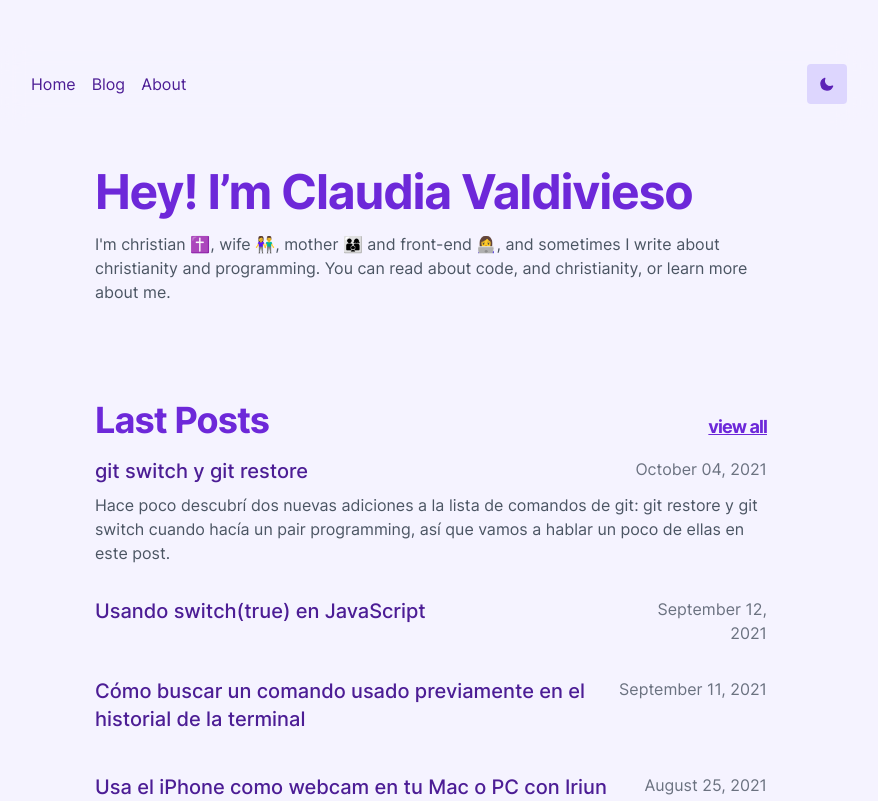
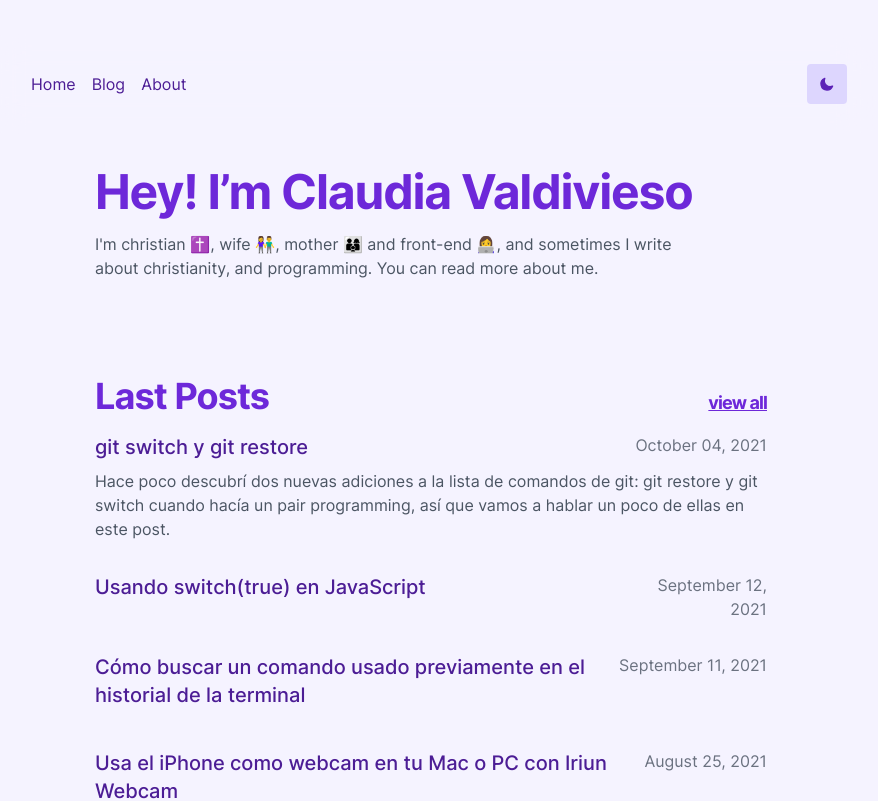
Before and after one commit to lavaldi/lavaldi.com, a Next.js app: page / in a window 1280 px wide. Shown: the top 801 px of the page, without its empty margins (209-1087 px from the left). Built offline with nearby package versions, Linux system fonts and the light colour scheme; what @tailwindcss/typography would draw is missing.

Commit message:
update little bio

```diff
--- a/pages/index.js
+++ b/pages/index.js
@@ -14,15 +14,15 @@ export default function Home({ lastPosts }) {
           Hey! I’m Claudia Valdivieso
         </h1>
         <h2 className="prose text-gray-600 dark:text-gray-400 mb-16">
-          I'm christian ✝️, wife 👫, mother 👨‍👩‍👦 and front-end 👩‍💻, and sometimes I write about christianity and programming. You can read about&nbsp;
-          <Link href="/blog">
-            <a>code</a>
-          </Link>
-          {", and "}
+          I'm christian ✝️, wife 👫, mother 👨‍👩‍👦 and front-end 👩‍💻, and sometimes I write about&nbsp;
           <ExternalLink href="https://prosigohacialameta.com/">
             christianity
           </ExternalLink>
-          {", or learn more "}
+          {", and "}
+          <Link href="/blog">
+            <a>programming</a>
+          </Link>
+          {".  You can read more "}
           <Link href="/about">
             <a>about me</a>
           </Link>
```
